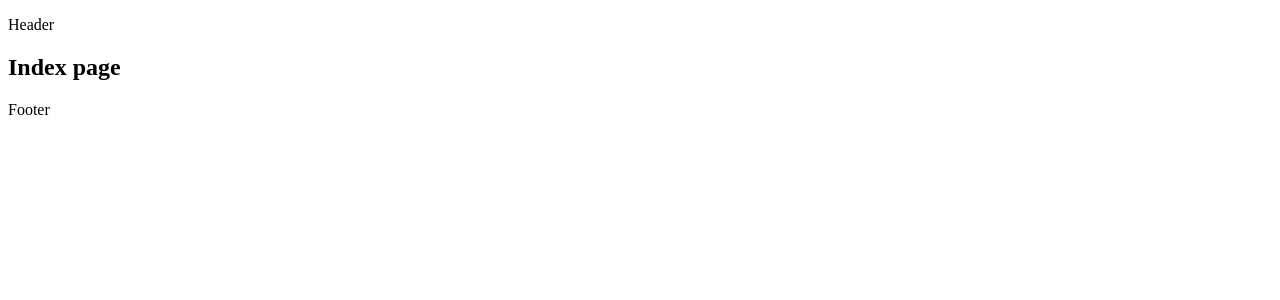
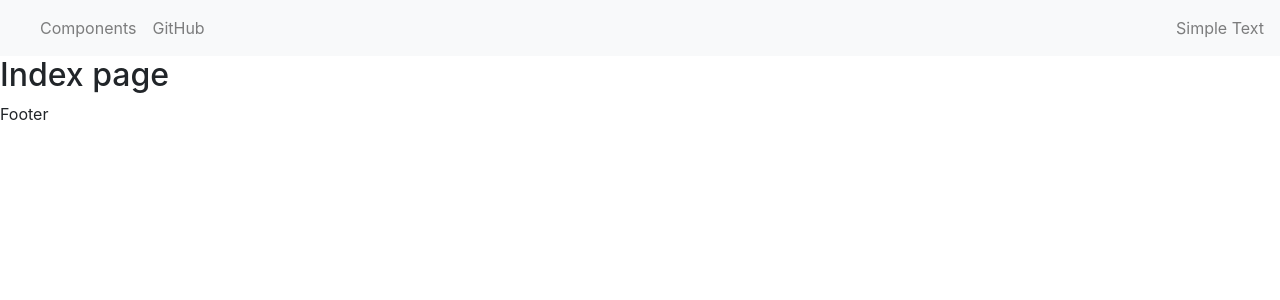
Before and after one commit to kunalp78/blogapp, a Next.js app in the folder frontend/: page / in a window 1280 px wide. Shown: the top 300 px of the page. Built offline with nearby package versions, Linux system fonts and the light colour scheme.

Commit message:
front end 2nd commit

```diff
--- /dev/null
+++ b/frontend/components/Header.js
@@ -0,0 +1,46 @@
+import  { useState } from 'react';
+import 'bootstrap/dist/css/bootstrap.min.css';
+import {APP_NAME} from '../config';
+import {
+  Collapse,
+  Navbar,
+  NavbarToggler,
+  NavbarBrand,
+  Nav,
+  NavItem,
+  NavLink,
+  UncontrolledDropdown,
+  DropdownToggle,
+  DropdownMenu,
+  DropdownItem,
+  NavbarText
+} from 'reactstrap';
+
+const Header = (props) => {
+  const [isOpen, setIsOpen] = useState(false);
+
+  const toggle = () => setIsOpen(!isOpen);
+    console.log(APP_NAME,'k')
+  return (
+    <div>
+      <Navbar color="light" light expand="md">
+        <NavbarBrand href="/">{APP_NAME}</NavbarBrand>
+        <NavbarToggler onClick={toggle} />
+        <Collapse isOpen={isOpen} navbar>
+          <Nav className="mr-auto" navbar>
+            <NavItem>
+              <NavLink href="/components/">Components</NavLink>
+            </NavItem>
+            <NavItem>
+              <NavLink href="https://github.com/kunalp78/">GitHub</NavLink>
+            </NavItem>
+
+          </Nav>
+          <NavbarText>Simple Text</NavbarText>
+        </Collapse>
+      </Navbar>
+    </div>
+  );
+}
+
+export default Header;
--- a/frontend/components/Layout.js
+++ b/frontend/components/Layout.js
@@ -1,9 +1,11 @@
-import React from 'react'
+import { Head } from 'next/document';
+import React from 'react';
+import Header from './Header';
 
 const Layout = ({children}) =>{
     return (
         <React.Fragment>
-            <p>Header</p>
+            <Header/>
                 {children}
             <p>Footer</p>
         </React.Fragment>
--- /dev/null
+++ b/frontend/config.js
@@ -0,0 +1,5 @@
+import getConfig from 'next/config';
+const { publicRuntimeConfig } = getConfig();
+
+export const API = publicRuntimeConfig.PRODUCTION ? 'https://www.seoblog.com' : 'http://localhost:8000';
+export const APP_NAME = publicRuntimeConfig.APP_NAME;
--- a/frontend/package.json
+++ b/frontend/package.json
@@ -12,8 +12,10 @@
   "author": "",
   "license": "ISC",
   "dependencies": {
+    "bootstrap": "^4.5.3",
     "next": "^9.5.5",
     "react": "^17.0.1",
-    "react-dom": "^17.0.1"
+    "react-dom": "^17.0.1",
+    "reactstrap": "^8.6.0"
   }
 }
```
Also changed, not shown: frontend/pages/_documents.js (added, +25 -0 lines), 2 other files (tests, documents, lock files or other folders).
